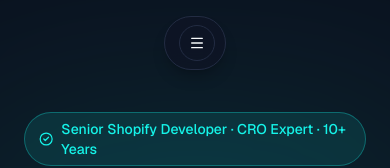
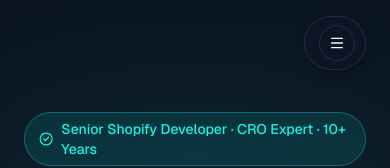
Before and after one commit to Mizan-coders/Proftfolio-project-nextjs, a Next.js app: page / in a window 390 px wide. Shown: the top 168 px of the page. Built offline with nearby package versions, Linux system fonts and the light colour scheme.

Commit message:
Right-align mobile navbar toggle
On mobile the lone hamburger was centered; align it to the right
edge (matching content margin) with the dropdown opening below it.
Desktop keeps the centered pill.

Co-Authored-By: Claude Opus 4.8 <noreply@anthropic.com>

```diff
--- a/src/components/layout/Navbar.tsx
+++ b/src/components/layout/Navbar.tsx
@@ -62,8 +62,8 @@ export function Navbar() {
         ))}
       </div>
 
-      {/* Floating pill navbar — content width, centered */}
-      <header className="fixed left-1/2 top-4 z-50 flex max-w-[calc(100vw-1.5rem)] -translate-x-1/2 flex-col items-center">
+      {/* Floating pill navbar — right-aligned on mobile, centered on desktop */}
+      <header className="fixed right-6 top-4 z-50 flex max-w-[calc(100vw-3rem)] flex-col items-end lg:left-1/2 lg:right-auto lg:max-w-[calc(100vw-1.5rem)] lg:-translate-x-1/2 lg:items-center">
         <nav className="flex w-auto items-center gap-1 rounded-full border border-border bg-card/80 px-2.5 py-2 shadow-lg shadow-black/20 backdrop-blur-md">
           {/* Desktop nav */}
           <ul className="hidden items-center gap-0.5 lg:flex">
```
